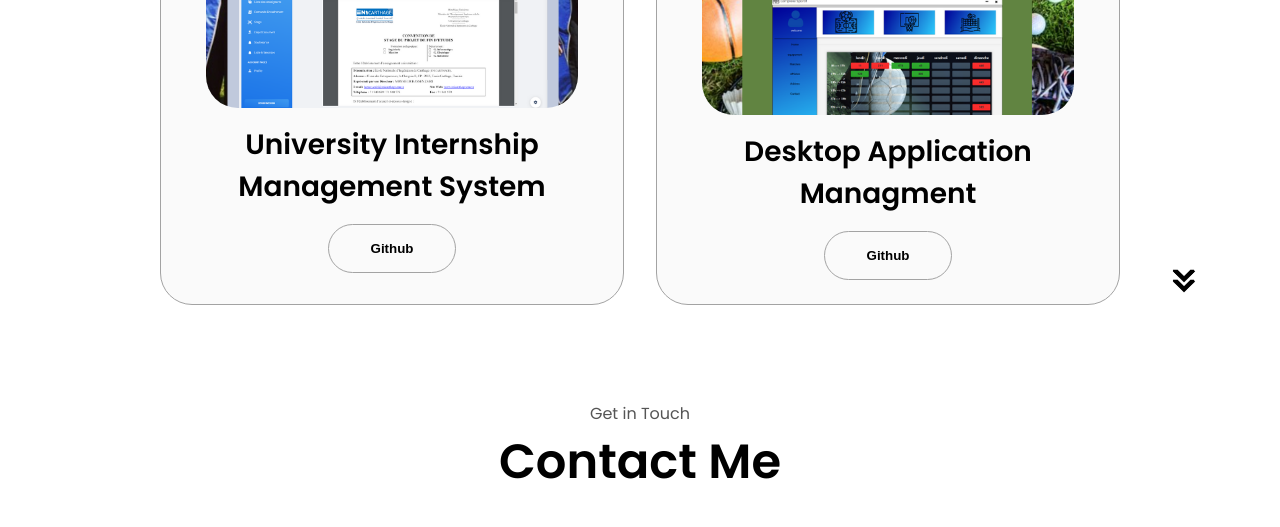
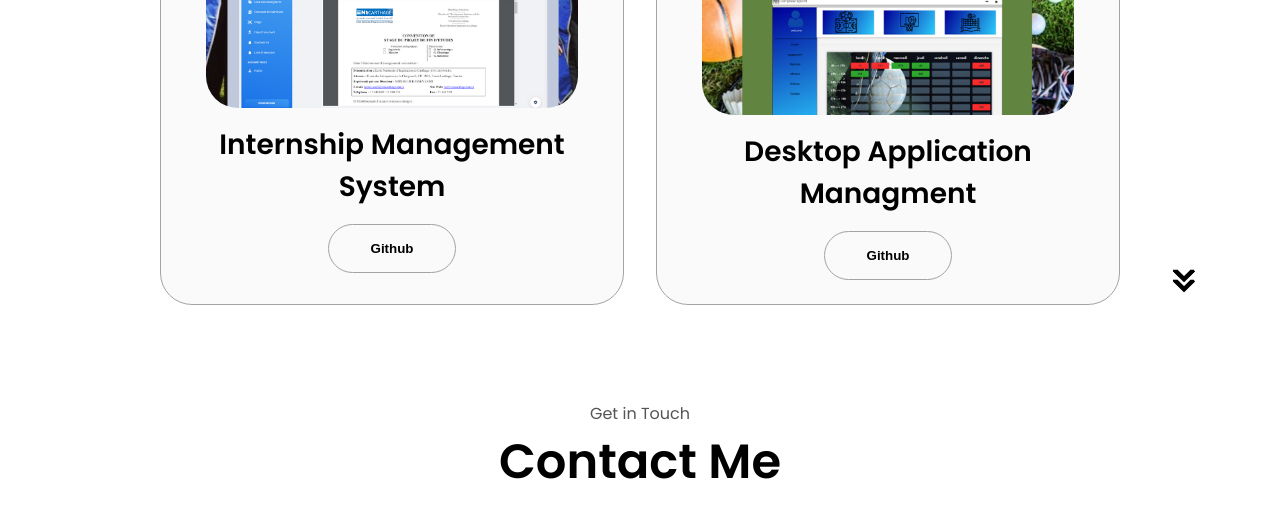
Before and after one commit to Kouki321/website, a plain HTML site: page index.html in a window 1280 px wide. Shown: the part 2940-3467 px from the top of the page. Drawn offline with Linux system fonts and the light colour scheme.

Commit message:
Update index.html

```diff
--- a/index.html
+++ b/index.html
@@ -300,7 +300,7 @@
                 class="project-img"
               />
             </div>
-            <h2 class="experience-sub-title project-title">University Internship Management System</h2>
+            <h2 class="experience-sub-title project-title">Internship Management System</h2>
             <div class="btn-container">
               <button
                 class="btn btn-color-2 project-btn"
```
